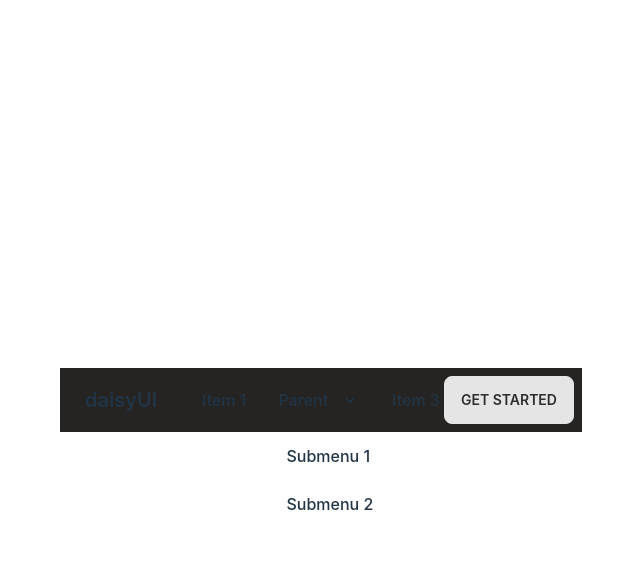
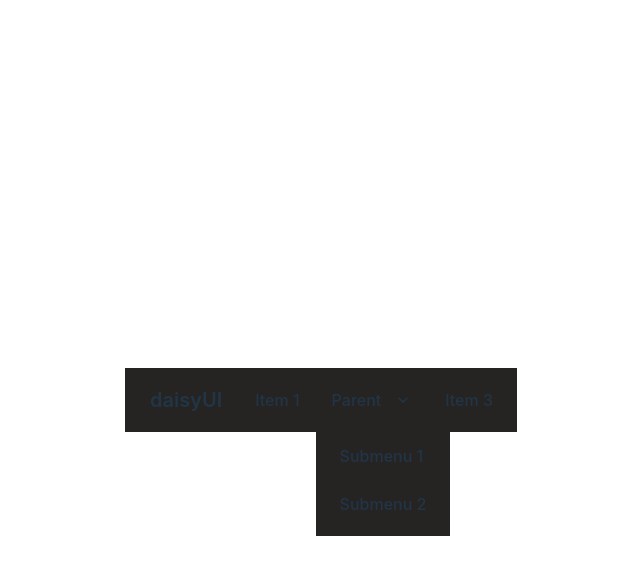
Before and after one commit to AegisSSC/Portfolio-Webstie, a Svelte app in the folder portfolio/: page / in a window 1280 px wide. Both pictures are taken after a click on the link "Parent". Shown: the top 574 px of the page, without its empty margins (319-959 px from the left). Built offline with nearby package versions, Linux system fonts and the light colour scheme.

Commit message:
Adjusted Nav Bar... again

```diff
--- a/portfolio/src/App.svelte
+++ b/portfolio/src/App.svelte
@@ -5,50 +5,7 @@
 </script>
 
 
-
-  <div class="navbar bg-base-100">
-    <div class="navbar-start">
-      <div class="dropdown">
-        <label tabindex="0" class="btn btn-ghost lg:hidden">
-          <svg xmlns="http://www.w3.org/2000/svg" class="h-5 w-5" fill="none" viewBox="0 0 24 24" stroke="currentColor"><path stroke-linecap="round" stroke-linejoin="round" stroke-width="2" d="M4 6h16M4 12h8m-8 6h16" /></svg>
-        </label>
-        <ul tabindex="0" class="menu menu-compact dropdown-content mt-3 p-2 shadow bg-base-100 rounded-box w-52">
-          <li><a>Item 1</a></li>
-          <li tabindex="0">
-            <a class="justify-between">
-              Parent
-              <svg class="fill-current" xmlns="http://www.w3.org/2000/svg" width="24" height="24" viewBox="0 0 24 24"><path d="M8.59,16.58L13.17,12L8.59,7.41L10,6L16,12L10,18L8.59,16.58Z"/></svg>
-            </a>
-            <ul class="p-2">
-              <li><a>Submenu 1</a></li>
-              <li><a>Submenu 2</a></li>
-            </ul>
-          </li>
-          <li><a>Item 3</a></li>
-        </ul>
-      </div>
-      <a class="btn btn-ghost normal-case text-xl">daisyUI</a>
-    </div>
-    <div class="navbar-center hidden lg:flex">
-      <ul class="menu menu-horizontal p-0">
-        <li><a>Item 1</a></li>
-        <li tabindex="0">
-          <a>
-            Parent
-            <svg class="fill-current" xmlns="http://www.w3.org/2000/svg" width="20" height="20" viewBox="0 0 24 24"><path d="M7.41,8.58L12,13.17L16.59,8.58L18,10L12,16L6,10L7.41,8.58Z"/></svg>
-          </a>
-          <ul class="p-2">
-            <li><a>Submenu 1</a></li>
-            <li><a>Submenu 2</a></li>
-          </ul>
-        </li>
-        <li><a>Item 3</a></li>
-      </ul>
-    </div>
-    <div class="navbar-end">
-      <a class="btn">Get started</a>
-    </div>
-  </div>
+<NavBar/>
 
   <style>
     /* styles go here */
--- a/portfolio/src/lib/NavBar.svelte
+++ b/portfolio/src/lib/NavBar.svelte
@@ -1,18 +1,40 @@
 <script>
 	let headings = [
-		{url: '/home', name: 'HOME'},
-		{url: '/about', name: 'ABOUT'},
-		{url: '/projects', name: 'PROJECTS'},
-		{url: '/contact', name: 'CONTACT'},
+		{url: '/home', name: 'Home'},
+		{url: '/about', name: 'About'},
+		{url: '/projects', name: 'Projects'},
+		{url: '/contact', name: 'Contact'},
 	]
 
 </script>
 
-<div class="bg-obsidian">
+<!-- {#each headings as { url, name }}
+<li><a href={url} class="font-mediu px-3 py-2 text-slate-700 rounded-lg hover:bg-slate-100 hover:text-slate-900">{name}</a></li>
+{/each} -->
+<div class="navbar bg-base-100">
+	<div class="flex-1">
+	  <a class="btn btn-ghost normal-case text-xl">daisyUI</a>
+	</div>
+	<div class="flex-none">
+	  <ul class="menu menu-horizontal p-0">
+		<li><a>Item 1</a></li>
+		<li tabindex="0">
+		  <a>
+			Parent
+			<svg class="fill-current" xmlns="http://www.w3.org/2000/svg" width="20" height="20" viewBox="0 0 24 24"><path d="M7.41,8.58L12,13.17L16.59,8.58L18,10L12,16L6,10L7.41,8.58Z"/></svg>
+		  </a>
+		  <ul class="p-2 bg-base-100">
+			<li><a>Submenu 1</a></li>
+			<li><a>Submenu 2</a></li>
+		  </ul>
+		</li>
+		<li><a>Item 3</a></li>
+	  </ul>
+	</div>
+  </div>
 
-	<nav class="flex justify-center space-x-10">
+	<!-- <nav class="flex justify-center space-x-10">
 		{#each headings as { url, name }}
 			<a href={url} class="font-mediu px-3 py-2 text-slate-700 rounded-lg hover:bg-slate-100 hover:text-slate-900">{name}</a>
 		{/each}
-	</nav>
-</div>
+	</nav> -->
```
